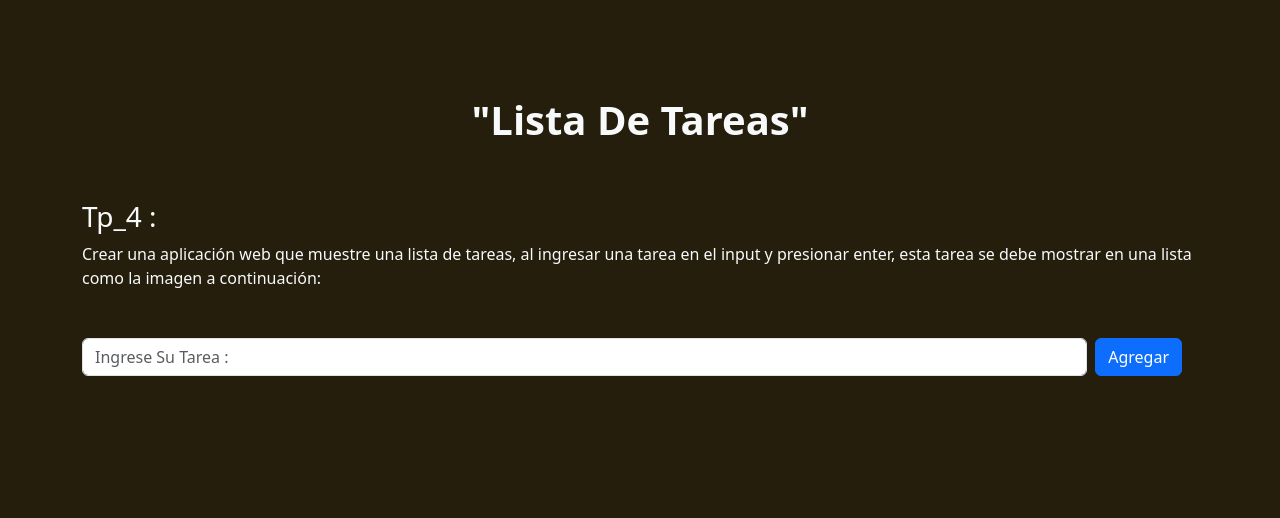
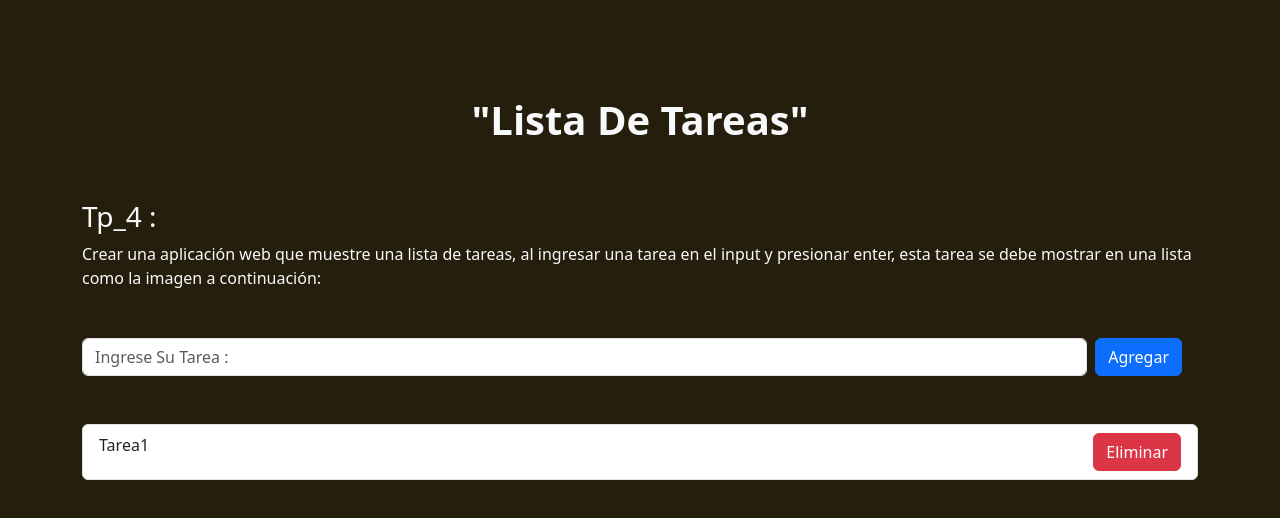
Before and after one commit to MaxiGomez94/TpReact_4_5ListaTarea, a React (Vite) app: page / in a window 1280 px wide. Shown: the top 518 px of the page. Built offline with nearby package versions, Linux system fonts and the light colour scheme.

Commit message:
creamos los componente ListaTarea y ItemTarea para darle funcionalidades al Comp FormularioTarea

```diff
--- a/src/components/FormularioTarea.jsx
+++ b/src/components/FormularioTarea.jsx
@@ -1,4 +1,6 @@
 import { Button, Form } from "react-bootstrap";
+import ListaTareas from "./ListaTareas";
+
 
 const ListaTarea = () => {
   return (
@@ -18,6 +20,7 @@ const ListaTarea = () => {
           <Button size='active' type='submit' >Agregar</Button>
         </Form.Group>
       </Form>
+      <ListaTareas></ListaTareas>
     </section>
   );
 };
--- /dev/null
+++ b/src/components/IntemTarea.jsx
@@ -0,0 +1,9 @@
+import { ListGroup,Button } from "react-bootstrap";
+
+const IntemTarea = () => {
+    return (
+        <ListGroup.Item className="d-flex justify-content-between">Tarea1 <Button variant="danger">Eliminar</Button></ListGroup.Item>
+    );
+};
+
+export default IntemTarea;
--- /dev/null
+++ b/src/components/ListaTareas.jsx
@@ -0,0 +1,13 @@
+import { ListGroup } from "react-bootstrap";
+import IntemTarea from "./IntemTarea";
+
+const ListaTareas = () => {
+  return (
+    <ListGroup>
+      <IntemTarea></IntemTarea>
+
+    </ListGroup>
+  );
+}
+
+export default ListaTareas;
```
